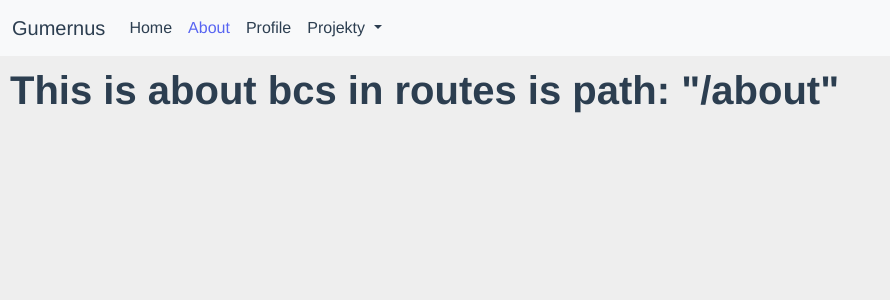
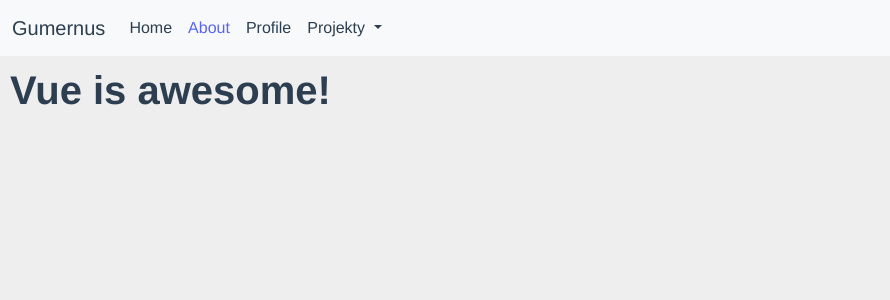
Before and after one commit to gumernus/Vue-Learn, a Vue app: page /about in a window 1280 px wide. Shown: the top 300 px of the page, without its empty margins (0-890 px from the left). Built offline with nearby package versions, Linux system fonts and the light colour scheme.

Commit message:
Update About.vue

```diff
--- a/src/views/About.vue
+++ b/src/views/About.vue
@@ -1,5 +1,18 @@
 <template>
-  <div class="about">
-    <h1>This is about bcs in routes is path: "/about" </h1>
-  </div>
+<h1 v-if="count === 0">Vue is awesome!</h1>
+<h1 v-else>Oh no 😢</h1>
 </template>
+
+<script>
+export default {
+  name: 'Template',
+  data() {
+    return {
+      count: 0
+    }
+  }
+}
+</script>
+
+<style scoped>
+</style>
```
